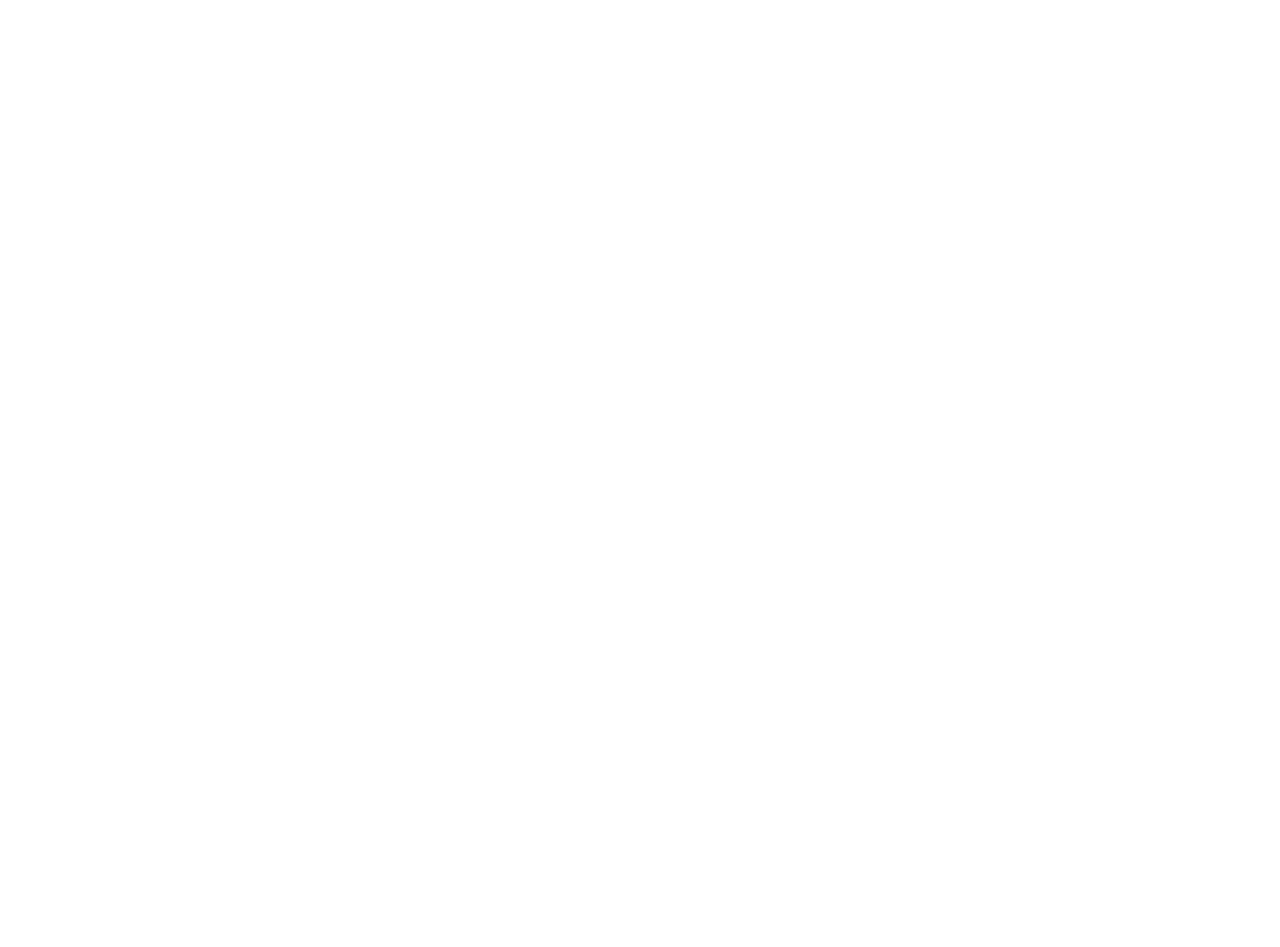
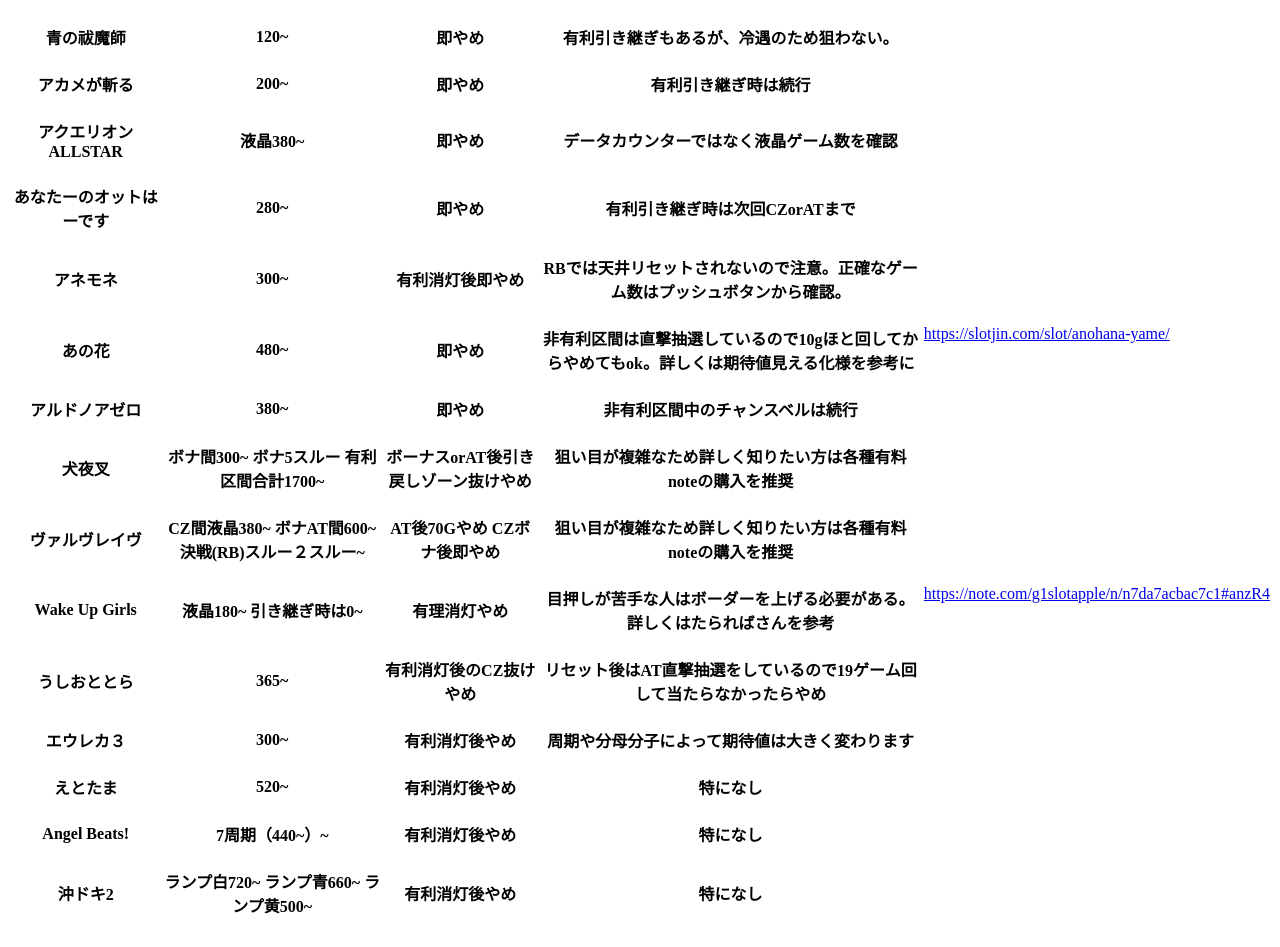
Before and after one commit to skikuchi7329/expectation, a Next.js app in the folder my-app/: page / in a window 1280 px wide. Shown: the part 382-1329 px from the top of the page. Before the commit the page ends 800 px from the top, so only its background shows below. Built offline with nearby package versions, Linux system fonts and the light colour scheme.

Commit message:
add data

```diff
--- a/my-app/data/data.ts
+++ b/my-app/data/data.ts
@@ -1,8 +1,124 @@
 export const data = [
   {
-    title:"青鬼",
-    aim: "120G",
-    yamedoki: "即やめ",
-    additional: "有利引き継ぎなら続行。液晶とデータカウンターのゲーム数が引き継ぎなのでゲーム数不問で当たるまで。",
+    title: "アイドルマスターミリオンライブ",
+    target: "設定1:ファン数3800~ 設定2:ファン数5800~",
+    quit: "アイキャッチ確認後やめ",
+    additional: "設定１と２でかなり変わるので店の傾向を掴む必要がある",
+    link: "",
   },
-]
+  {
+    title: "青鬼",
+    target: "120~",
+    quit: "即やめ",
+    additional:
+      "有利引き継ぎなら続行。液晶とデータカウンターのゲーム数が引き継ぎなのでゲーム数不問で当たるまで。",
+    link: "",
+  },
+  {
+    title: "青の祓魔師",
+    target: "120~",
+    quit: "即やめ",
+    additional: "有利引き継ぎもあるが、冷遇のため狙わない。",
+    link: "",
+  },
+  {
+    title: "アカメが斬る",
+    target: "200~",
+    quit: "即やめ",
+    additional: "有利引き継ぎ時は続行",
+    link: "",
+  },
+  {
+    title: "アクエリオン ALLSTAR",
+    target: "液晶380~",
+    quit: "即やめ",
+    additional: "データカウンターではなく液晶ゲーム数を確認",
+    link: "",
+  },
+  {
+    title: "あなたーのオットはーです",
+    target: "280~",
+    quit: "即やめ",
+    additional: "有利引き継ぎ時は次回CZorATまで",
+    link: "",
+  },
+  {
+    title: "アネモネ",
+    target: "300~",
+    quit: "有利消灯後即やめ",
+    additional:
+      "RBでは天井リセットされないので注意。正確なゲーム数はプッシュボタンから確認。",
+    link: "",
+  },
+  {
+    title: "あの花",
+    target: "480~",
+    quit: "即やめ",
+    additional:
+      "非有利区間は直撃抽選しているので10gほと回してからやめてもok。詳しくは期待値見える化様を参考に",
+    link: "https://slotjin.com/slot/anohana-yame/",
+  },
+  {
+    title: "アルドノアゼロ",
+    target: "380~",
+    quit: "即やめ",
+    additional: "非有利区間中のチャンスベルは続行",
+    link: "",
+  },
+  {
+    title: "犬夜叉",
+    target: "ボナ間300~ \n ボナ5スルー \n 有利区間合計1700~",
+    quit: "ボーナスorAT後引き戻しゾーン抜けやめ",
+    additional: "狙い目が複雑なため詳しく知りたい方は各種有料noteの購入を推奨",
+    link: "",
+  },
+  {
+    title: "ヴァルヴレイヴ",
+    target: "CZ間液晶380~ \n ボナAT間600~ \n 決戦(RB)スルー２スルー~",
+    quit: "AT後70Gやめ CZボナ後即やめ",
+    additional: "狙い目が複雑なため詳しく知りたい方は各種有料noteの購入を推奨",
+    link: "",
+  },
+  {
+    title: "Wake Up Girls",
+    target: "液晶180~ 引き継ぎ時は0~",
+    quit: "有理消灯やめ",
+    additional: "目押しが苦手な人はボーダーを上げる必要がある。詳しくはたらればさんを参考",
+    link: "https://note.com/g1slotapple/n/n7da7acbac7c1#anzR4",
+  },
+  {
+    title: "うしおととら",
+    target: "365~",
+    quit: "有利消灯後のCZ抜けやめ",
+    additional: "リセット後はAT直撃抽選をしているので19ゲーム回して当たらなかったらやめ",
+    link: "",
+  },
+  {
+    title: "エウレカ３",
+    target: "300~",
+    quit: "有利消灯後やめ",
+    additional: "周期や分母分子によって期待値は大きく変わります",
+    link: "",
+  },
+  {
+    title: "えとたま",
+    target: "520~",
+    quit: "有利消灯後やめ",
+    additional: "特になし",
+    link: "",
+  },
+  {
+    title: "Angel Beats!",
+    target: "7周期（440~）~",
+    quit: "有利消灯後やめ",
+    additional: "特になし",
+    link: "",
+  },
+  {
+    title: "沖ドキ2",
+    target: "ランプ白720~ \n ランプ青660~ \n ランプ黄500~",
+    quit: "有利消灯後やめ",
+    additional: "特になし",
+    link: "",
+  },
+];
--- a/my-app/src/app/articles.styled.tsx
+++ b/my-app/src/app/articles.styled.tsx
@@ -1,3 +1,4 @@
+'use client';
 import styled from "styled-components";
 
 const StyledArticles = styled.div`
--- a/my-app/src/app/head.tsx
+++ b/my-app/src/app/head.tsx
@@ -5,7 +5,6 @@
       <meta content="width=device-width, initial-scale=1" name="viewport" />
       <meta name="description" content="how to win" />
       <link rel="icon" href="/favicon.ico" />
-      <link rel="stylesheet" href="https://unpkg.com/@picocss/pico@1.*/css/pico.min.css" />
     </>
   )
 }
--- a/my-app/src/app/page.tsx
+++ b/my-app/src/app/page.tsx
@@ -1,11 +1,12 @@
-import Image from 'next/image'
-import { Inter } from 'next/font/google'
-
+"use client";
+import styled from "styled-components";
+import { data } from "../../data/data";
+import Table from "@/components/Table";
 
 export default function Home() {
   return (
     <main>
-
+      <Table />
     </main>
-  )
+  );
 }
--- /dev/null
+++ b/my-app/src/components/Table/index.styled.tsx
@@ -0,0 +1,19 @@
+import styled from "styled-components";
+
+const StyledTable = styled.div`
+  align-items: center;
+  th {
+    padding-bottom: 20px;
+  }
+  thead {
+    font-size: 30px;
+  }
+
+  tbody {
+    th {
+
+    }
+  }
+`
+
+export default StyledTable;
--- /dev/null
+++ b/my-app/src/components/Table/index.tsx
@@ -0,0 +1,45 @@
+import StyledTable from "./index.styled";
+import {data } from "../../../data/data"
+
+
+type Props = {
+  title: string;
+  target: string | number;
+  quit: string;
+  additional?: string;
+  link?: string;
+};
+
+const Table = () => {
+  return (
+    <StyledTable>
+      <table>
+        <thead>
+          <tr>
+            <th>機種名</th>
+            <th>狙い目</th>
+            <th>やめ時</th>
+            <th>補足</th>
+            <th>外部リンク</th>
+          </tr>
+        </thead>
+        <tbody>
+          {data.map(({title, target, quit, additional, link}:Props)=>(
+          <tr>
+          <th>{title}</th>
+          <th>{target}</th>
+          <th>{quit}</th>
+          <th>{additional}</th>
+          <a href={link} target="_blank" rel="noopener noreferrer">
+            {link}
+          </a>
+        </tr>
+))}
+
+        </tbody>
+      </table>
+    </StyledTable>
+  );
+};
+
+export default Table;
```
Also changed, not shown: my-app/src/app/page1/page.tsx (+7 -0 lines), my-app/.babelrc.
